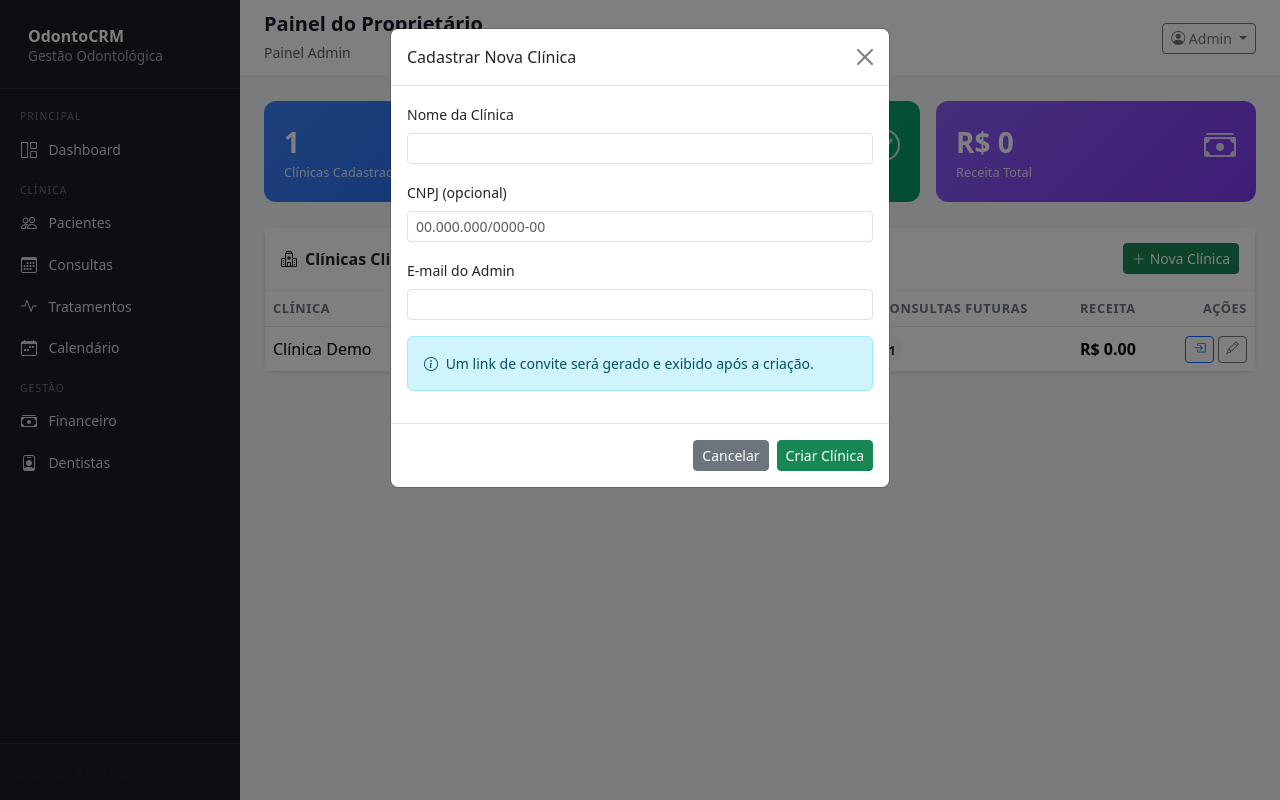
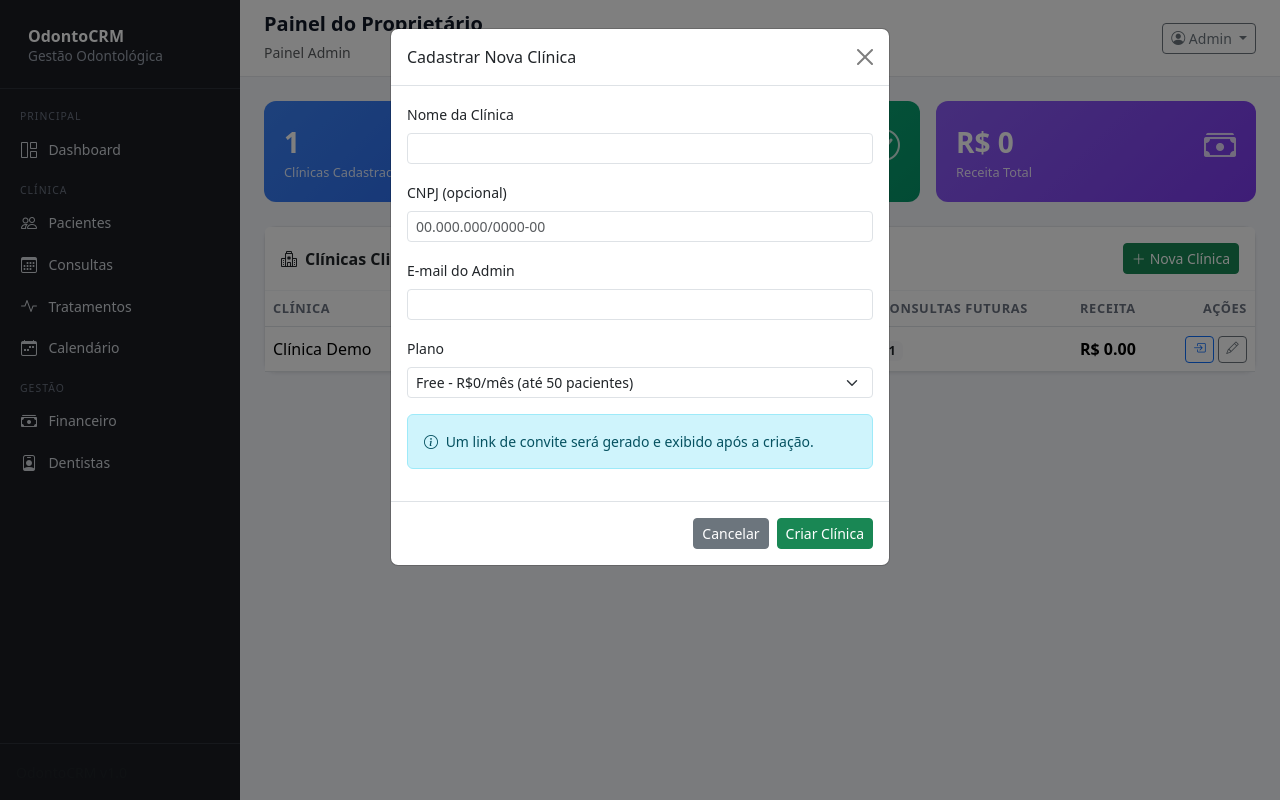
Before and after one commit to estudioduo/clinic-crm, a Flask app: page /admin in a window 1280 px wide, after a click on "Nova Clínica". Run offline with Flask 3, Linux system fonts and the light colour scheme; the visitor is signed in with stand-in values (Sample User, id 1); data comes from the database, SQL or seed files in the repository; data that the repository does not hold is empty.

Commit message:
Implement plan selection and patient limit validation
- Add plan dropdown (Free/Basic/Premium) when creating clinic
- Add get_plan_limits() and can_add_patient() helper functions
- Validate patient limit on /patients/new route
- Show usage (e.g., 25/50) in admin dashboard
- Warn admin when clinic hits patient limit

```diff
--- a/app.py
+++ b/app.py
@@ -196,6 +196,25 @@ def get_clinic_id():
     return g.clinic_id
 
 
+def get_plan_limits(plan):
+    """Retorna limites para cada plano"""
+    limits = {
+        'free': {'max_patients': 50, 'max_dentists': 2, 'max_appointments_per_month': 100},
+        'basic': {'max_patients': None, 'max_dentists': 10, 'max_appointments_per_month': None},
+        'premium': {'max_patients': None, 'max_dentists': None, 'max_appointments_per_month': None},
+    }
+    return limits.get(plan, limits['free'])
+
+
+def can_add_patient(clinic):
+    """Verifica se clínica pode adicionar outro paciente"""
+    limits = get_plan_limits(clinic.plan)
+    if limits['max_patients'] is None:
+        return True
+    patient_count = Patient.query.filter_by(clinic_id=clinic.id).count()
+    return patient_count < limits['max_patients']
+
+
 def require_login(f):
     @wraps(f)
     def wrapper(*args, **kwargs):
@@ -312,9 +331,13 @@ def admin_dashboard():
     clinics = Clinic.query.order_by(Clinic.created_at.desc()).all()
     clinic_stats = []
     for clinic in clinics:
+        patient_count = Patient.query.filter_by(clinic_id=clinic.id).count()
+        limits = get_plan_limits(clinic.plan)
         stats = {
             'clinic': clinic,
-            'patients': Patient.query.filter_by(clinic_id=clinic.id).count(),
+            'patients': patient_count,
+            'patient_limit': limits['max_patients'],
+            'patient_usage': f"{patient_count}/{limits['max_patients']}" if limits['max_patients'] else str(patient_count),
             'appointments': Appointment.query.filter(Appointment.clinic_id==clinic.id, Appointment.date>=date.today()).count(),
             'revenue': db.session.query(func.sum(Payment.amount)).filter(Payment.clinic_id==clinic.id, Payment.status=='Pago').scalar() or 0,
         }
@@ -335,8 +358,9 @@ def admin_clinic_new():
     name = request.form.get('name')
     cnpj = request.form.get('cnpj')
     admin_email = request.form.get('admin_email')
+    plan = request.form.get('plan', 'free')
 
-    clinic = Clinic(name=name, cnpj=cnpj, admin_email=admin_email)
+    clinic = Clinic(name=name, cnpj=cnpj, admin_email=admin_email, plan=plan)
     clinic.invite_token = ''.join(secrets.choice(string.ascii_letters + string.digits) for _ in range(32))
     db.session.add(clinic)
     db.session.commit()
@@ -437,6 +461,14 @@ def patients():
 @require_login
 def patient_new():
     clinic_id = get_clinic_id()
+    clinic = Clinic.query.get_or_404(clinic_id)
+
+    # Validar limite de pacientes
+    if not can_add_patient(clinic):
+        limits = get_plan_limits(clinic.plan)
+        flash(f'Limite de {limits["max_patients"]} pacientes atingido no plano {clinic.plan.upper()}. Upgrade para Basic ou Premium.', 'warning')
+        return redirect(url_for('patients'))
+
     if request.method == 'POST':
         bd = request.form.get('birth_date')
         patient = Patient(
--- a/templates/admin/dashboard.html
+++ b/templates/admin/dashboard.html
@@ -78,7 +78,12 @@
                 {{ 'Ativa' if stat.clinic.status == 'active' else 'Suspensa' if stat.clinic.status == 'suspended' else 'Cancelada' }}
               </span>
             </td>
-            <td><span class="badge bg-light text-dark">{{ stat.patients }}</span></td>
+            <td>
+              <span class="badge bg-light text-dark">{{ stat.patient_usage }}</span>
+              {% if stat.patient_limit and stat.patients >= stat.patient_limit %}
+              <i class="bi bi-exclamation-circle text-warning ms-1" title="Limite atingido"></i>
+              {% endif %}
+            </td>
             <td><span class="badge bg-light text-dark">{{ stat.appointments }}</span></td>
             <td class="fw-bold">R$ {{ '%.2f'|format(stat.revenue) }}</td>
             <td class="text-end">
@@ -148,6 +153,14 @@
             <label class="form-label small">E-mail do Admin</label>
             <input type="email" name="admin_email" class="form-control form-control-sm" required>
           </div>
+          <div class="mb-3">
+            <label class="form-label small">Plano</label>
+            <select name="plan" class="form-select form-select-sm" required>
+              <option value="free">Free - R$0/mês (até 50 pacientes)</option>
+              <option value="basic">Basic - R$49/mês (pacientes ilimitados)</option>
+              <option value="premium">Premium - R$199/mês (pacientes + suporte prioritário)</option>
+            </select>
+          </div>
           <div class="alert alert-info small" role="alert">
             <i class="bi bi-info-circle me-1"></i>
             Um link de convite será gerado e exibido após a criação.
```
